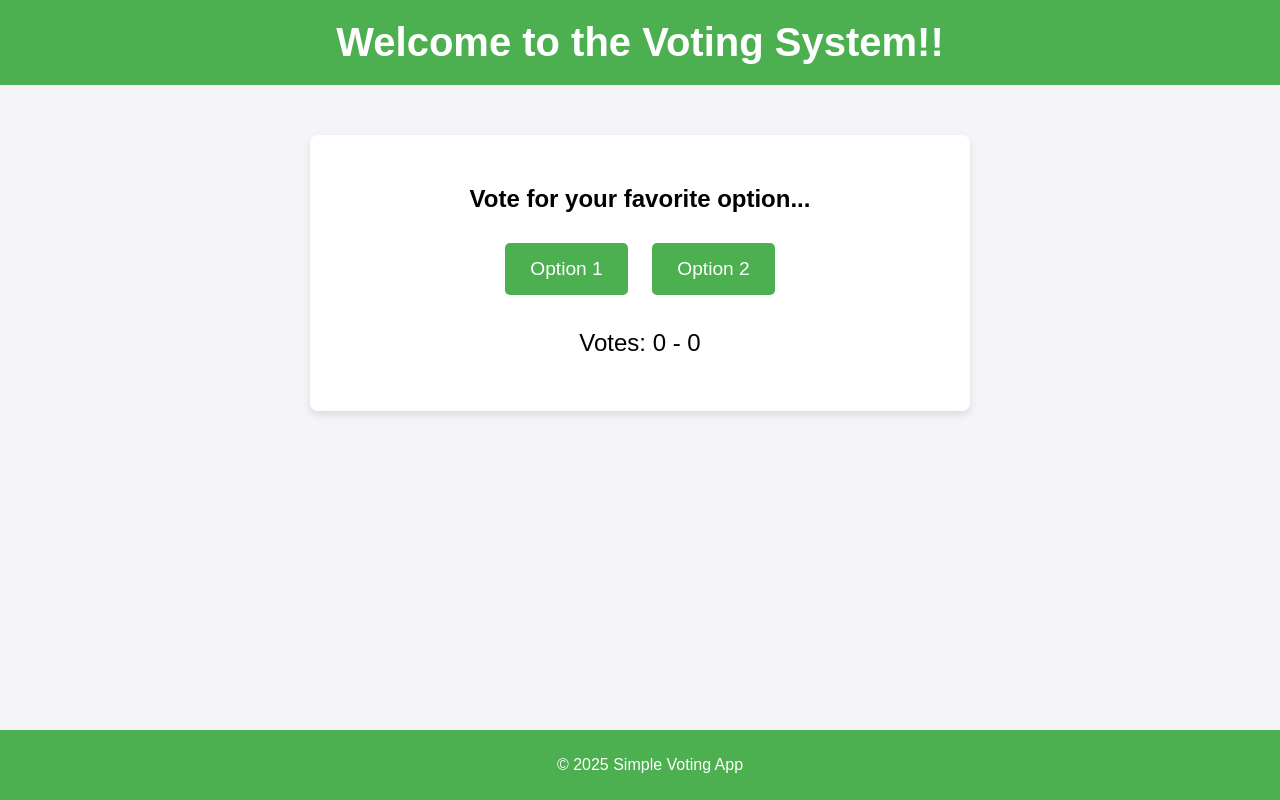
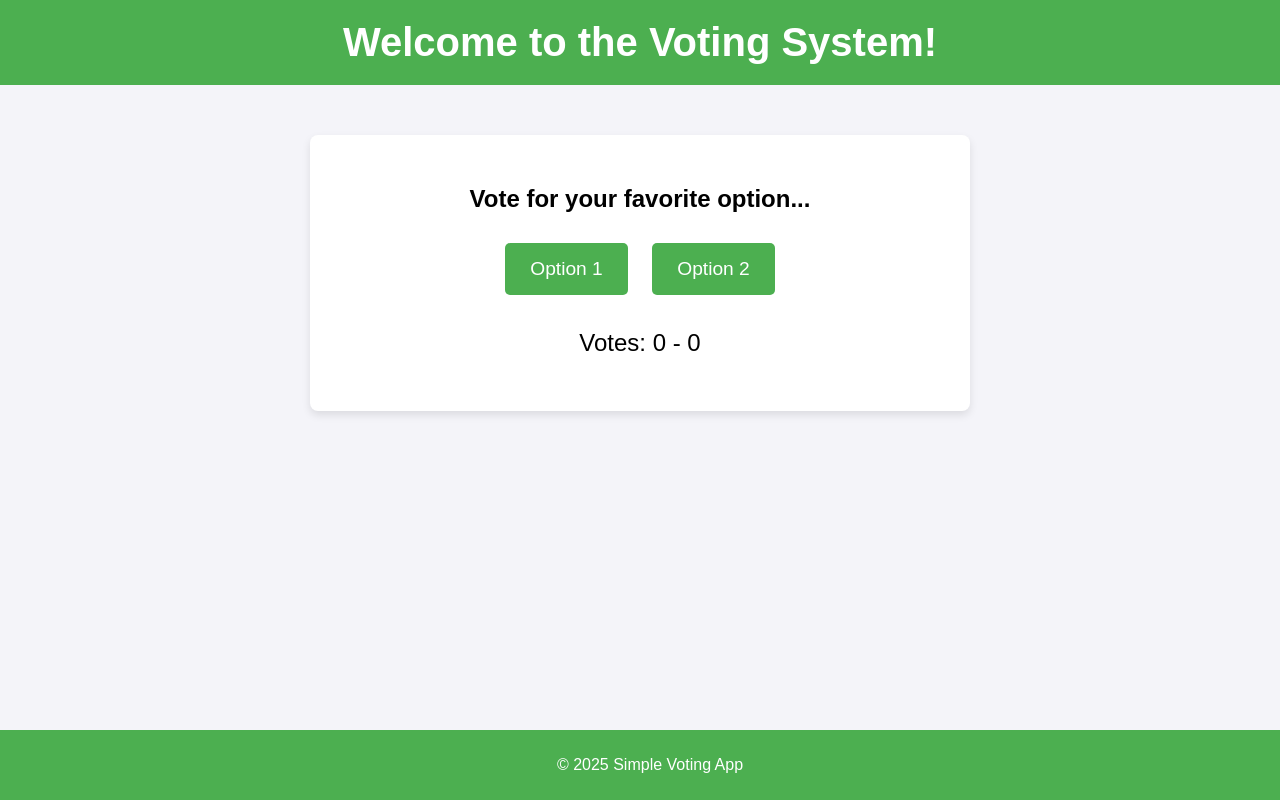
Before and after one commit to rohith8088/simple-voting-app, a plain HTML site: page index.html in a window 1280 px wide. Drawn offline with Linux system fonts and the light colour scheme.

Commit message:
Update index.html

```diff
--- a/index.html
+++ b/index.html
@@ -68,7 +68,7 @@
 <body>
 
   <header>
-    <h1>Welcome to the Voting System!!</h1>
+    <h1>Welcome to the Voting System!</h1>
   </header>
 
   <div class="container">
```
